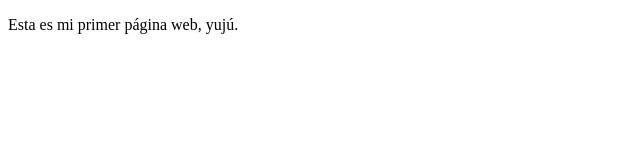
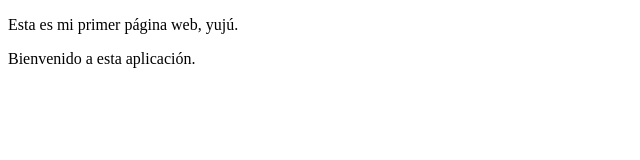
Before and after one commit to Pako97/papw, a plain HTML site: page index.html in a window 1280 px wide. Shown: the whole page, without its empty margins (0-640 px from the left). Drawn offline with Linux system fonts and the light colour scheme.

Commit message:
Párrafo de bienvenida añadido.

```diff
--- a/index.html
+++ b/index.html
@@ -8,5 +8,6 @@
 </head>
 <body>
     <p>Esta es mi primer página web, yujú.</p>
+    <p>Bienvenido a esta aplicación.</p>
 </body>
 </html>
```
